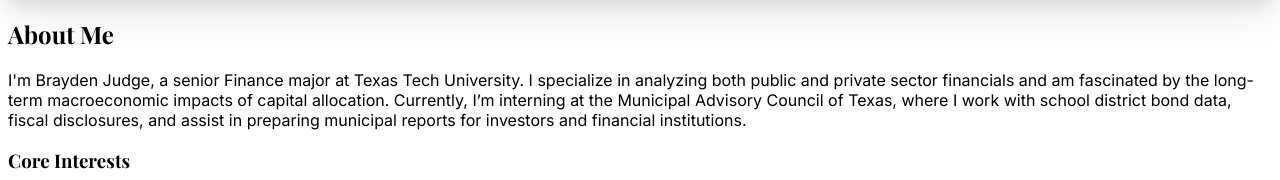
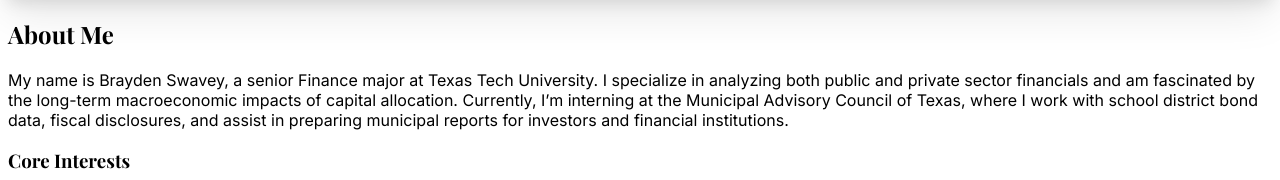
Before and after one commit to Jiffatron/Brayden-Academic-Website2, a React (Vite) app in the folder client/: page / in a window 1280 px wide. Shown: the part 612-792 px from the top of the page. Built offline with nearby package versions, Linux system fonts and the light colour scheme; a web font is replaced by a local one.

Commit message:
Fully fixed Bio for Now

```diff
--- a/client/src/components/About.tsx
+++ b/client/src/components/About.tsx
@@ -53,7 +53,7 @@ const About = () => {
         <div className="grid md:grid-cols-5 gap-12 items-start">
           <motion.div className="md:col-span-3" variants={itemVariants}>
             <p className="text-lg leading-relaxed mb-6">
-              I'm Brayden Judge, a senior Finance major at Texas Tech University. I specialize in
+              My name is Brayden Swavey, a senior Finance major at Texas Tech University. I specialize in
               analyzing both public and private sector financials and am fascinated by the long-term
               macroeconomic impacts of capital allocation. Currently, I’m interning at the Municipal
               Advisory Council of Texas, where I work with school district bond data, fiscal disclosures,
@@ -94,7 +94,7 @@ const About = () => {
               <div className="absolute -left-4 -top-4 w-full h-full border-2 border-primary z-0"></div>
               <img
                 src="/brayden-profile.JPG"
-                alt="Portrait of Brayden Judge"
+                alt="Portrait of Brayden Swavey"
                 className="relative z-10 rounded shadow-lg w-full object-cover"
               />
             </div>
```
Also changed, not shown: 2 other files (tests, documents, lock files or other folders).
